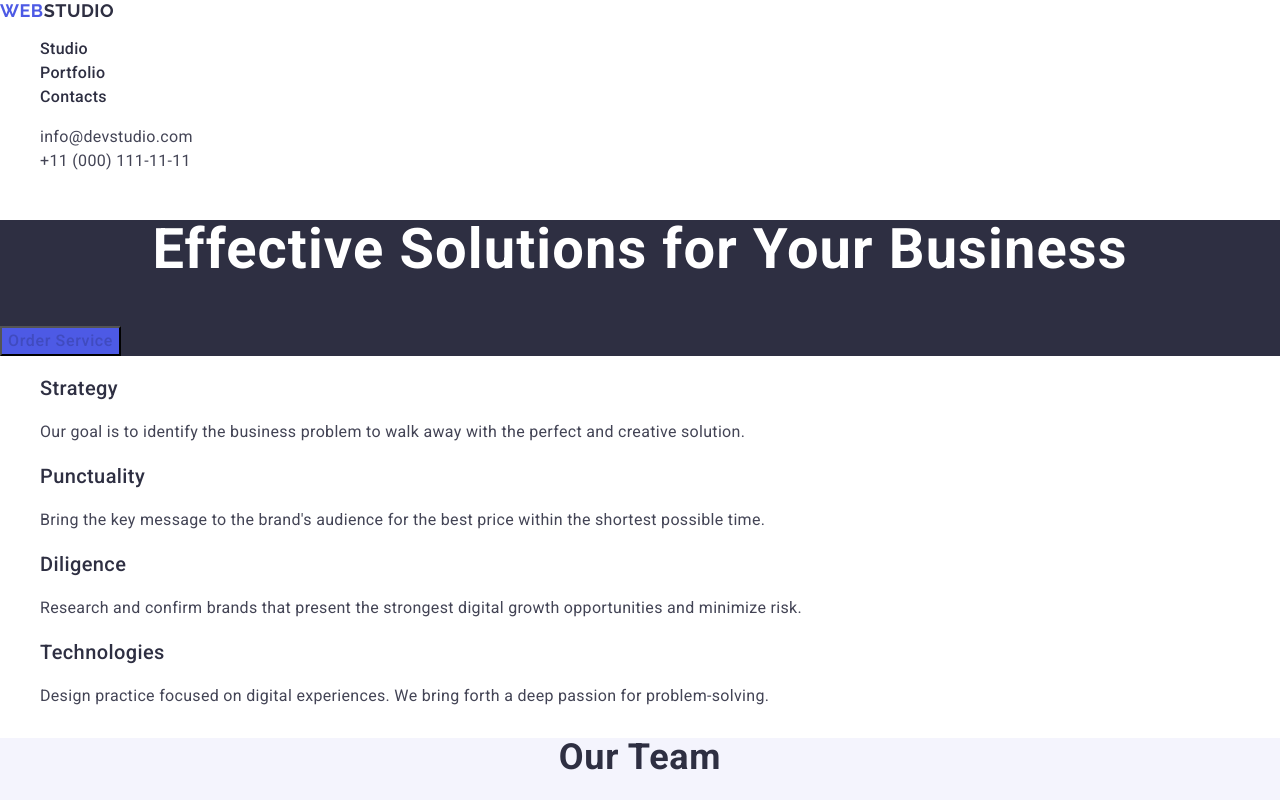
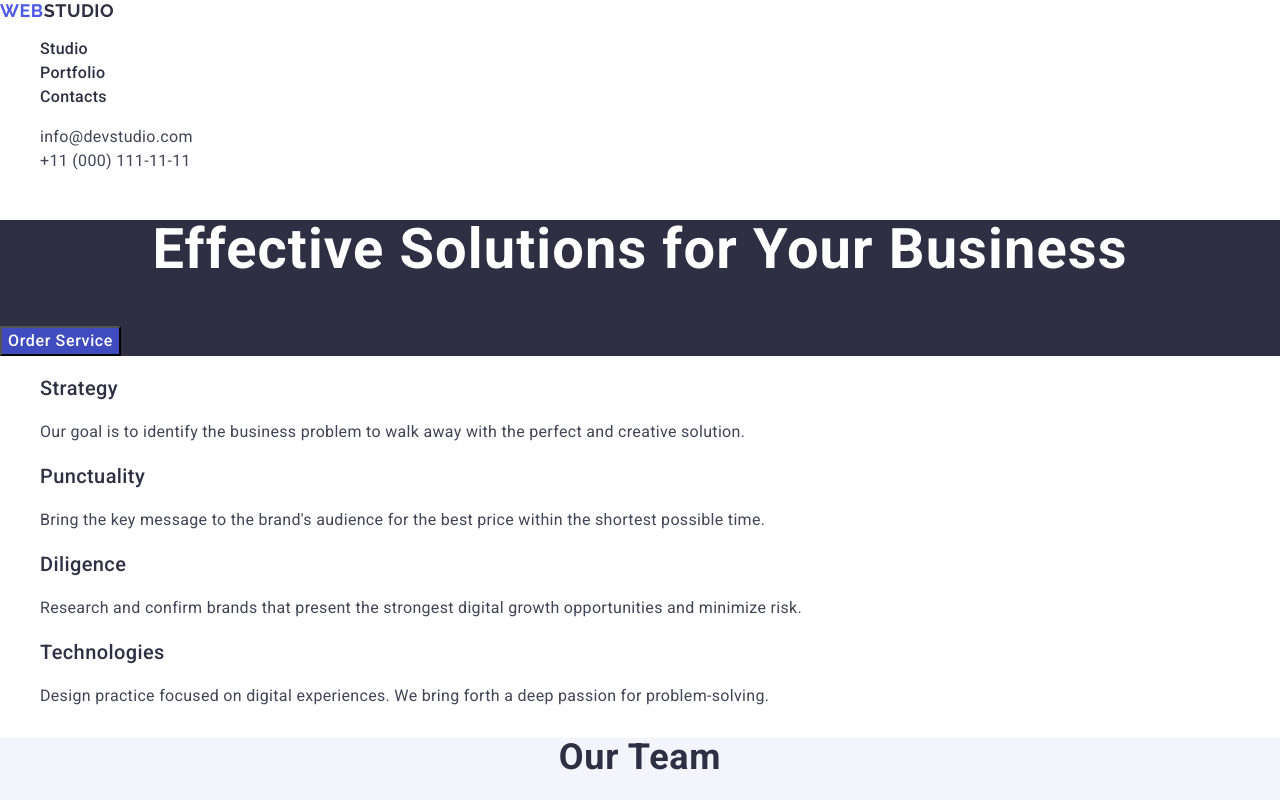
Before and after one commit to AndriyTkh/goit-markup-hw-02, a plain HTML site: page index.html in a window 1280 px wide. In both pictures the pointer is over the button "Order Service". Shown: the top 800 px of the page. Drawn offline with nearby package versions, Linux system fonts and the light colour scheme.

Commit message:
Update styles.css

```diff
--- a/css/styles.css
+++ b/css/styles.css
@@ -80,7 +80,7 @@ a{
 }
 .efective-solutions-button:hover,
 .efective-solutions-button:focus{
-    color: #404BBF;
+    background-color: #404BBF;
 }
 
 .list-title{
```
